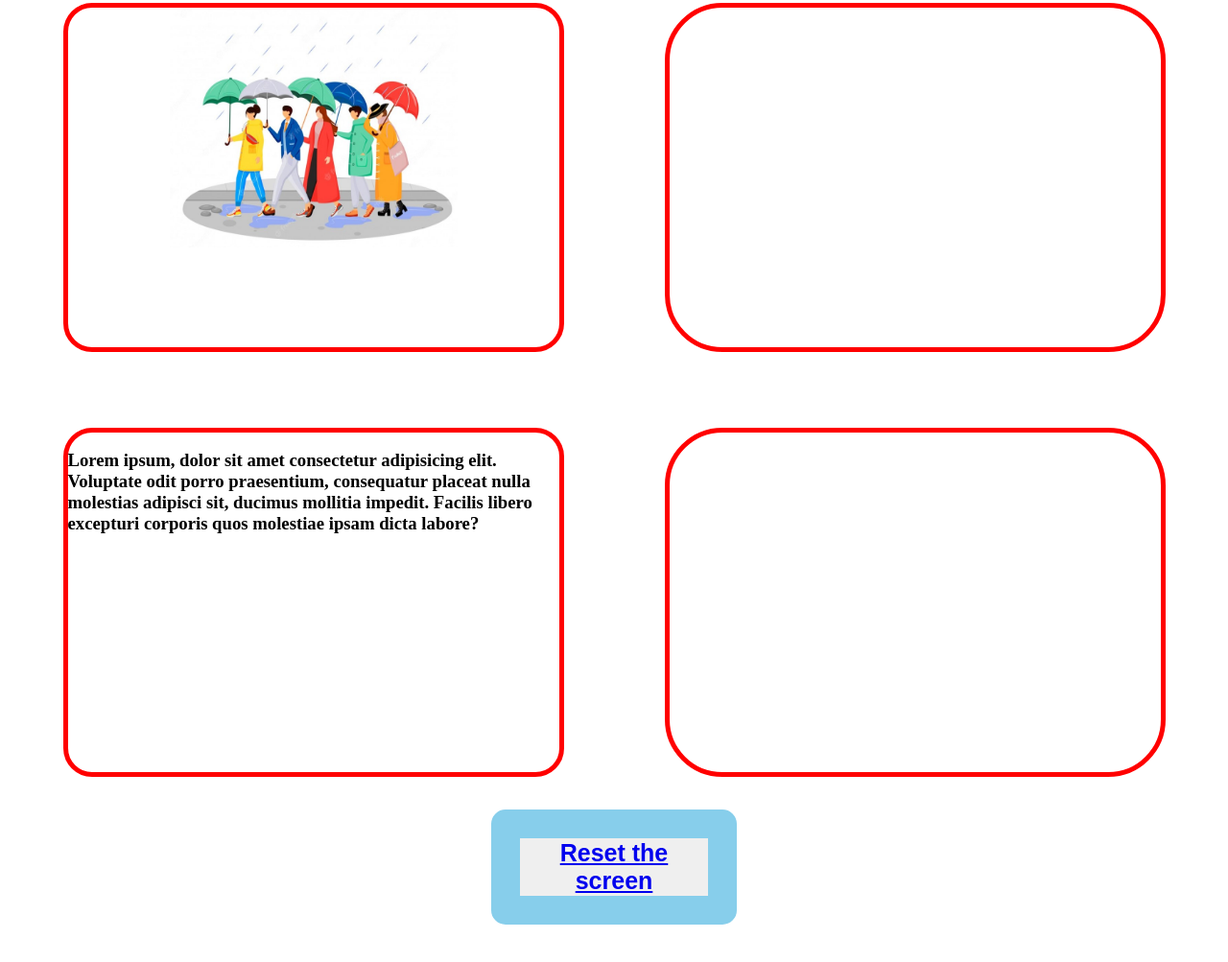
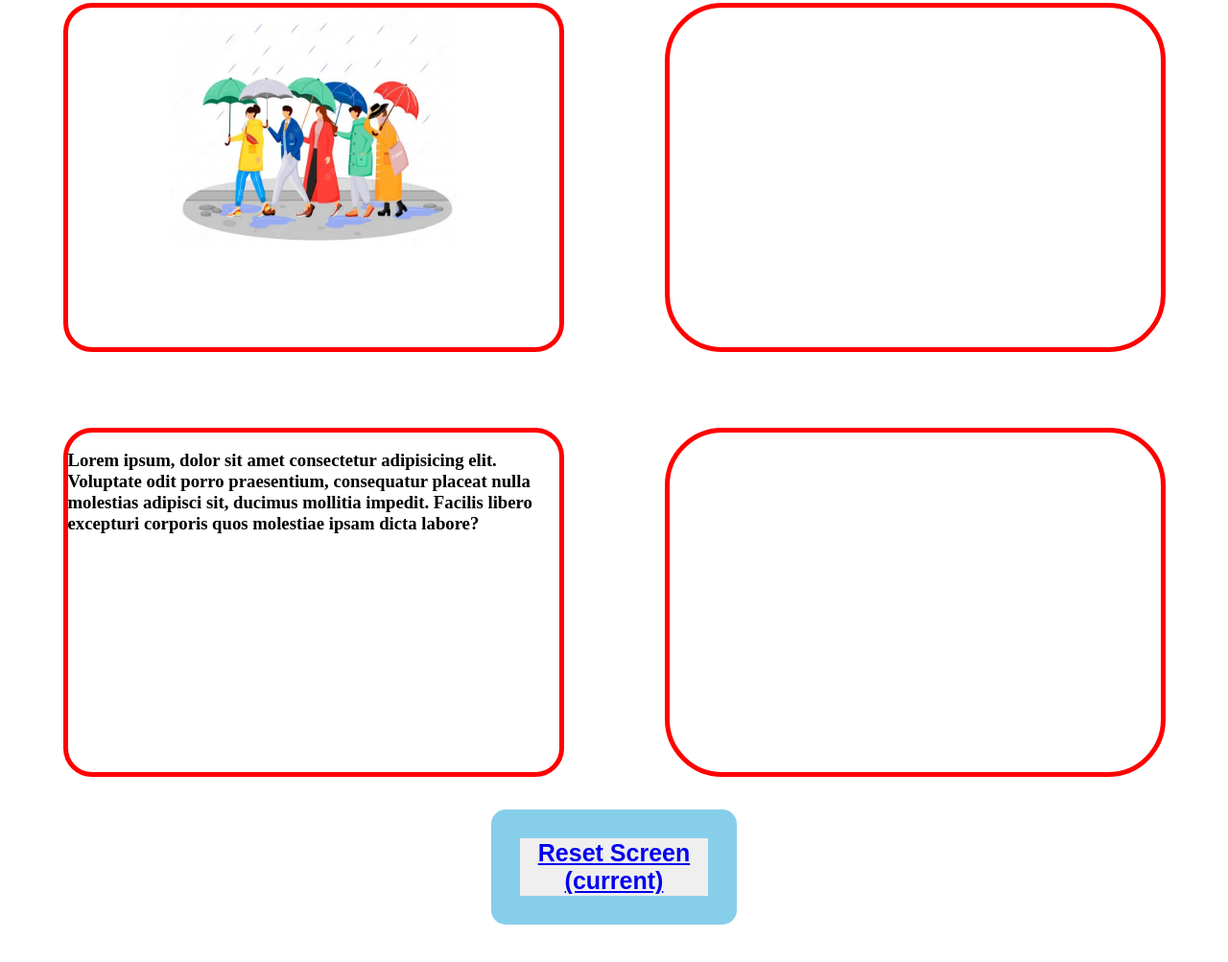
Before and after one commit to aryanseth9795/drag-drop, a plain HTML site: page index.html in a window 1280 px wide. Shown: the part 185-1188 px from the top of the page at 96% size. Drawn offline with Linux system fonts and the light colour scheme.

Commit message:
Update index.html

```diff
--- a/index.html
+++ b/index.html
@@ -42,7 +42,7 @@
               ondragover="allowDropOption(event)"></div>
             </div>
             <div class="button">
-                <button class="btn"><a href="https://aryanseth9795.github.io/drag-drop">Reset the screen</a></button>
+                <button class="btn"> <a href="https://aryanseth9795.github.io/drag-drop/">Reset Screen <span class="sr-only">(current)</span></a></button>
               </div>
         </div>
       </div>
```
